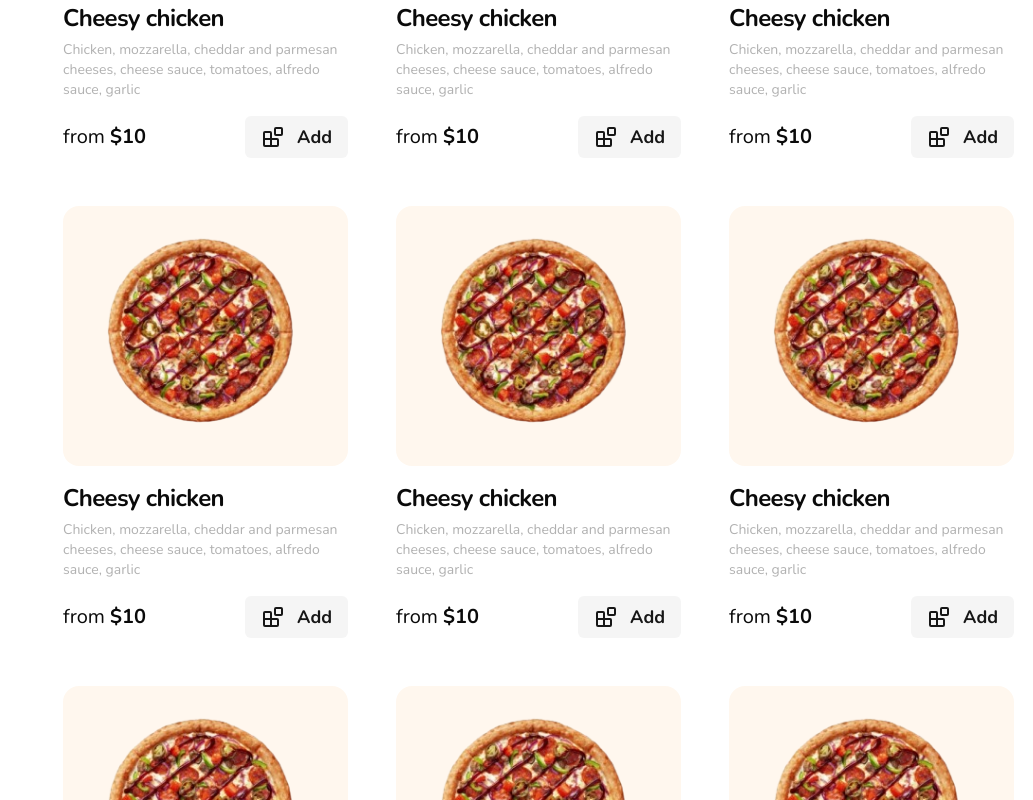
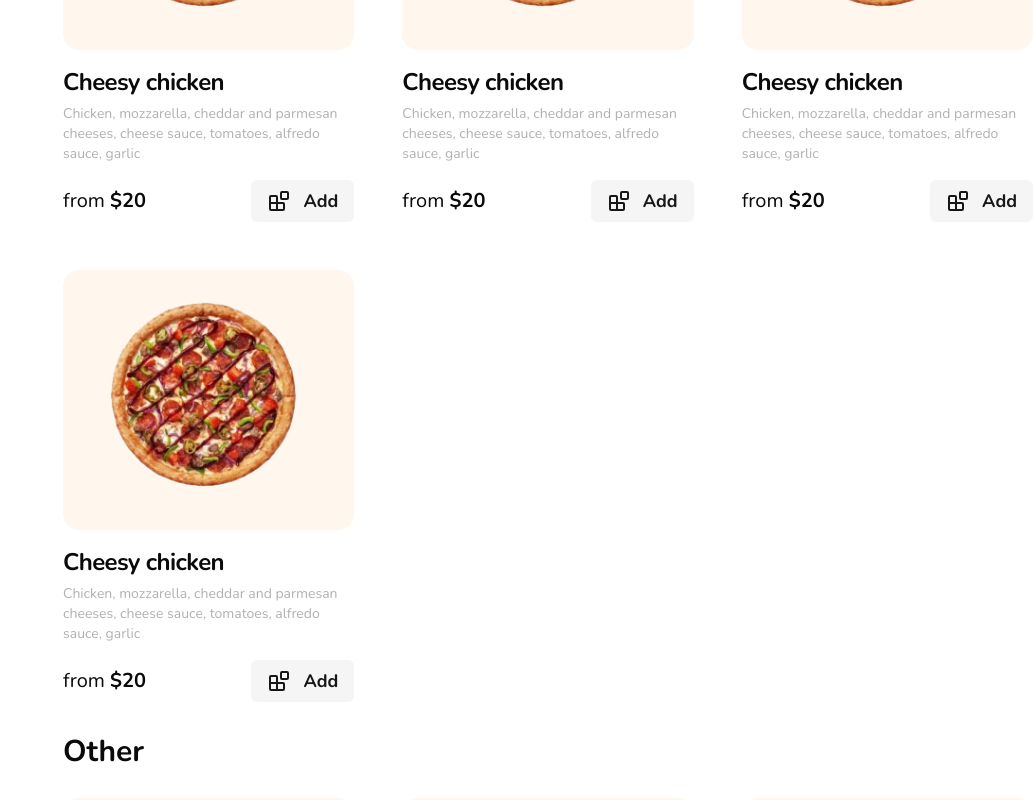
Before and after one commit to woxer77/pizza-next, a Next.js app: page / in a window 1280 px wide. Shown: the part 1620-2420 px from the top of the page, without its empty margins (247-1280 px from the left). Built offline with nearby package versions, Linux system fonts and the light colour scheme.

Commit message:
feat: added intersection, products-group component, productCard props

```diff
--- a/package.json
+++ b/package.json
@@ -25,9 +25,11 @@
     "react": "^18",
     "react-day-picker": "^8.10.1",
     "react-dom": "^18",
+    "react-use": "^17.5.1",
     "sonner": "^1.5.0",
     "tailwind-merge": "^2.5.2",
-    "tailwindcss-animate": "^1.0.7"
+    "tailwindcss-animate": "^1.0.7",
+    "zustand": "^4.5.5"
   },
   "devDependencies": {
     "@types/node": "^20",
--- a/src/app/page.tsx
+++ b/src/app/page.tsx
@@ -1,6 +1,7 @@
 import TopBar from '@/components/elements/top-bar';
 import FiltersAside from '@/components/elements/filters-aside';
 import ProductCard from '@/components/elements/product-card';
+import ProductsGroup from '@/components/elements/products-group';
 
 export default function Home() {
   return (
@@ -11,9 +12,30 @@ export default function Home() {
       <TopBar />
       <div className='container mt-8 flex gap-[60px]'>
         <FiltersAside />
-        <div className='flex flex-wrap gap-12'>
-          {Array.from({ length: 100 }).map((_, idx) => (<ProductCard key={idx} />))}
-        </div>
+        <main>
+          <ProductsGroup title="Pizzas" >
+            {Array.from({ length: 10 }).map((_, idx) => (
+              <ProductCard
+                key={idx}
+                imgSrc="/pizza.png"
+                title="Cheesy chicken"
+                description="Chicken, mozzarella, cheddar and parmesan cheeses, cheese sauce, tomatoes, alfredo sauce, garlic"
+                price={20}
+              />
+            ))}
+          </ProductsGroup>
+          <ProductsGroup title="Other">
+            {Array.from({ length: 10 }).map((_, idx) => (
+              <ProductCard
+                key={idx}
+                imgSrc="/pizza.png"
+                title="Cheesy chicken"
+                description="Chicken, mozzarella, cheddar and parmesan cheeses, cheese sauce, tomatoes, alfredo sauce, garlic"
+                price={20}
+              />
+            ))}
+          </ProductsGroup>
+        </main>
       </div>
     </>
   );
--- a/src/components/elements/product-card.tsx
+++ b/src/components/elements/product-card.tsx
@@ -8,20 +8,27 @@ import { Blocks } from 'lucide-react';
 import { ClassProps } from '@/ts/interfaces';
 import { cn } from '@/lib/utils';
 
-const ProductCard: React.FC<ClassProps> = ({ className }) => {
+interface ProductCardProps extends ClassProps {
+  imgSrc: string;
+  title: string;
+  description: string;
+  price: number;
+}
+
+const ProductCard: React.FC<ProductCardProps> = ({ className, imgSrc, title, description, price }) => {
   return (
-    <Card className={cn('flex flex-col w-[285px] shadow-none', className)}>
+    <Card className={cn('flex flex-col shadow-none', className)}>
       <div className="mb-4 rounded-2xl bg-wheat-500 flex-center h-[260px]">
-        <Image src="/pizza.png" alt="pizza" width="200" height="200"/>
+        <Image src={imgSrc} alt="pizza" width="200" height="200"/>
       </div>
       <CardHeader className="p-0">
-        <CardTitle className="font-bold text-2xl">Cheesy chicken</CardTitle>
+        <CardTitle className="font-bold text-2xl">{title}</CardTitle>
         <CardDescription className="!mb-4 text-sm text-gray-400">
-          Chicken, mozzarella, cheddar and parmesan cheeses, cheese sauce, tomatoes, alfredo sauce, garlic
+          {description}
         </CardDescription>
       </CardHeader>
       <CardFooter className="flex-space-between p-0">
-        <p className='text-xl'>from <span className='font-bold'>$10</span></p>
+        <p className='text-xl'>from <span className='font-bold'>${price}</span></p>
         <Button className='font-semibold h-[42px]' variant="secondary">
           <Blocks className='mr-3'/>
           <p className="text-lg font-bold">Add</p>
--- /dev/null
+++ b/src/components/elements/products-group.tsx
@@ -0,0 +1,36 @@
+'use client';
+
+import React from 'react';
+
+import { ClassProps } from '@/ts/interfaces';
+import { cn } from '@/lib/utils';
+import { useIntersection } from 'react-use';
+
+interface ProductsCategoryProps extends ClassProps {
+  title?: string;
+  children: React.ReactNode;
+}
+
+const ProductsGroup: React.FC<ProductsCategoryProps> = ({ className, title, children }) => {
+  const intersectionRef = React.useRef(null);
+  const intersection = useIntersection(intersectionRef, {
+    threshold: 0.35
+  });
+
+  React.useEffect(() => {
+    if (intersection?.isIntersecting) {
+      console.log(title);
+    }
+  }, [title, intersection?.isIntersecting]);
+
+  return (
+    <div className={cn('mb-8', className)} ref={intersectionRef}>
+      {title && <h2 className="text-3xl font-bold mb-7">{title}</h2>}
+      <div className="grid grid-cols-3 gap-12">
+        {children}
+      </div>
+    </div>
+  );
+};
+
+export default ProductsGroup;
--- a/src/hooks/useSegmentedControl.ts
+++ b/src/hooks/useSegmentedControl.ts
@@ -4,7 +4,6 @@ const useSegmentedControl = () => {
 
     const parentRect = parent.getBoundingClientRect();
     const targetRect = targetElement.getBoundingClientRect();
-    console.log(parentRect, targetRect);
 
     const left = targetRect.left - parentRect.left;
     const width = targetRect.width;
```
Also changed, not shown: 1 other file (tests, documents, lock files or other folders).
